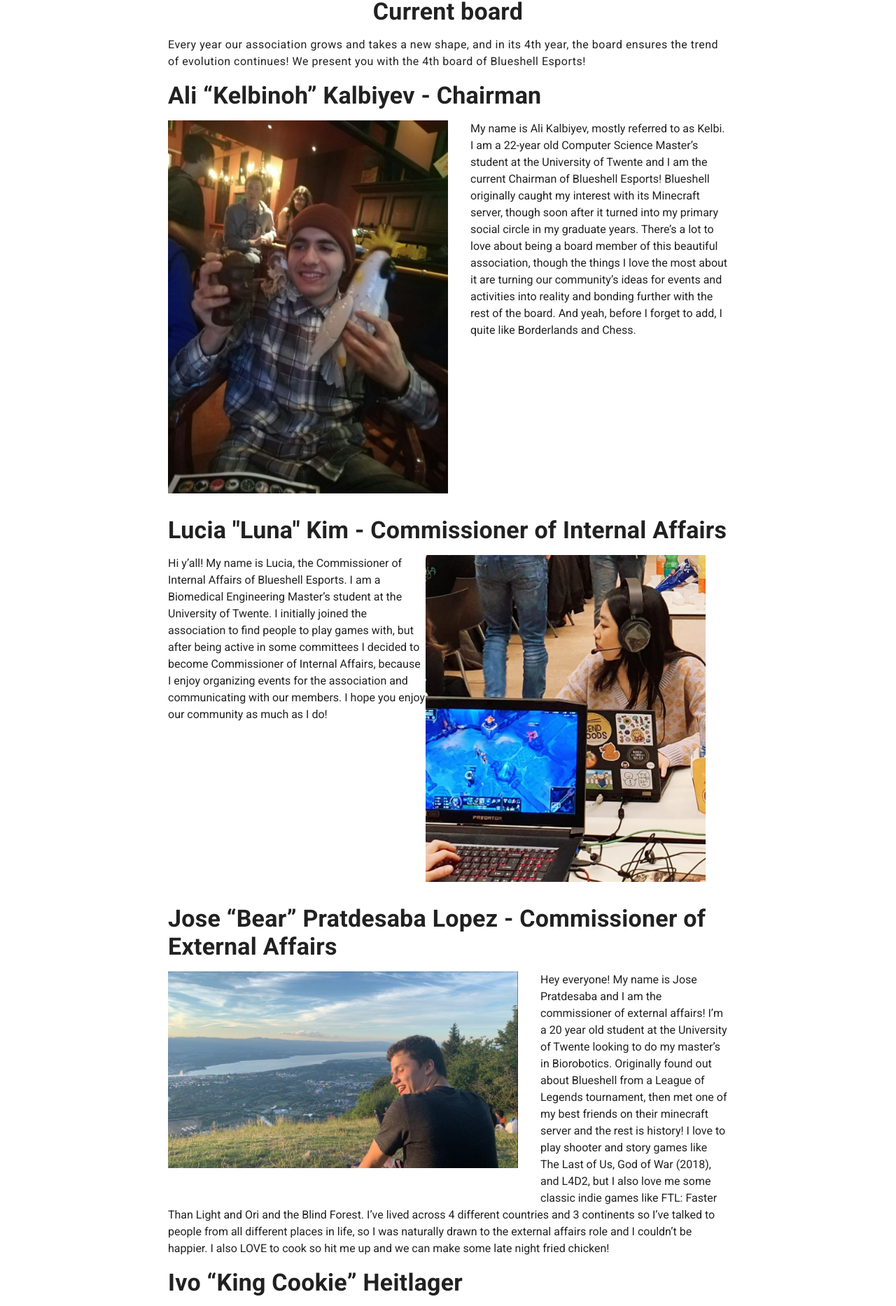
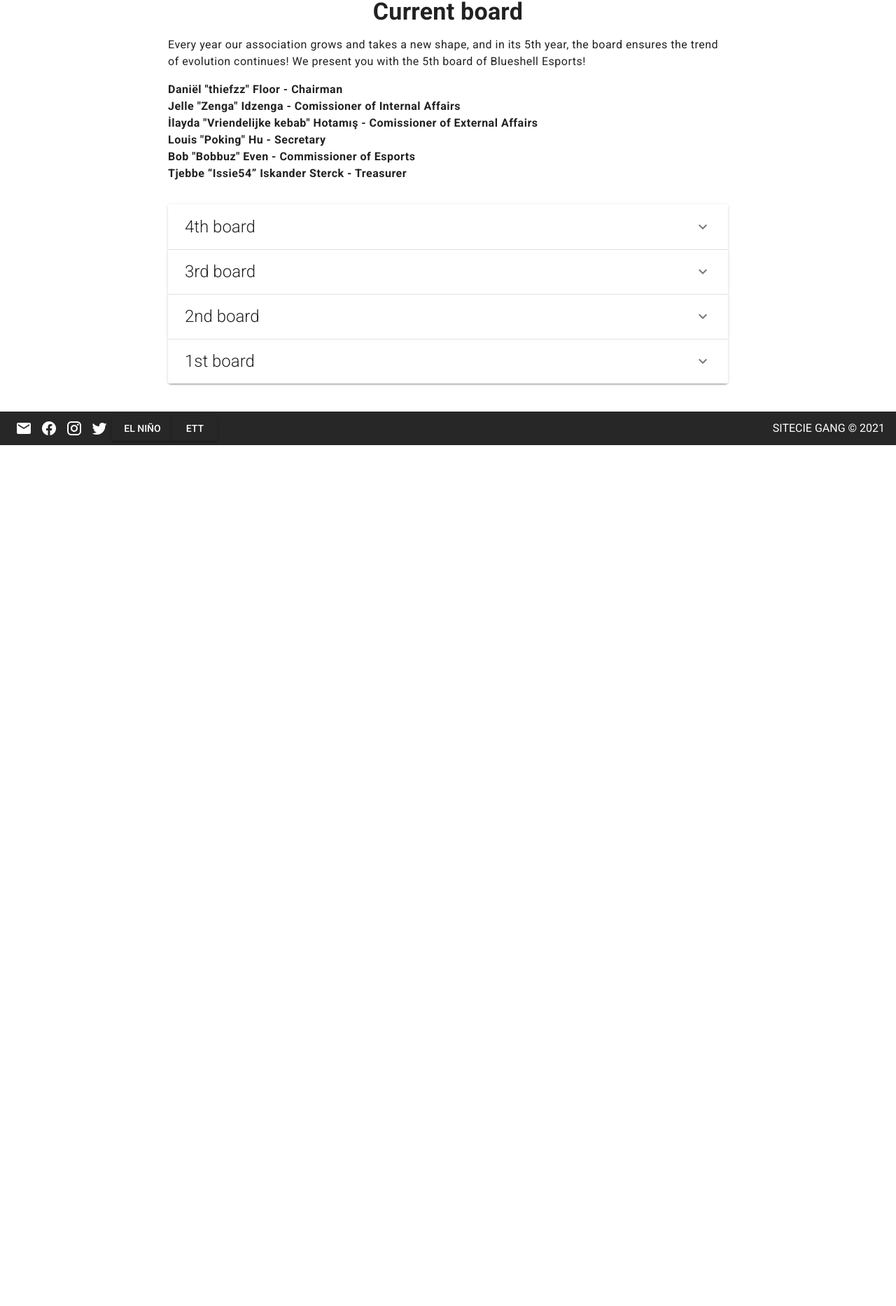
Before and after one commit to ESA-Blueshell/frontend, a Vue app: page /board in a window 1280 px wide. Shown: the part 408-2274 px from the top of the page at 70% size. After the commit the page ends 1044 px from the top, so only its background shows below. Built offline with nearby package versions, Linux system fonts and the light colour scheme.

Commit message:
updated board page

```diff
--- a/src/views/Board.vue
+++ b/src/views/Board.vue
@@ -7,73 +7,49 @@
           Current board
         </p>
         <p class="body-1">
-          Every year our association grows and takes a new shape, and in its 4th year, the board
-          ensures the trend of evolution continues! We present you with the 4th board of Blueshell
+          Every year our association grows and takes a new shape, and in its 5th year, the board
+          ensures the trend of evolution continues! We present you with the 5th board of Blueshell
           Esports!
         </p>
 
         <div class="d-flex flex-column">
-        <div>
-        <p class="text-h4" style="text-align: left; font-weight: bold">
-        Ali “Kelbinoh” Kalbiyev - Chairman
-      </p>
-        <div>
-          <img style="float:left; width: 400px;" src="../assets/kelbi.png" alt="Chairman" class="mr-8 mb-8">
-          <p>
-            My name is Ali Kalbiyev, mostly referred to as Kelbi. I am a 22-year old Computer Science Master’s student at the University of Twente and I am the current Chairman of Blueshell Esports! Blueshell originally caught my interest with its Minecraft server, though soon after it turned into my primary social circle in my graduate years. There’s a lot to love about being a board member of this beautiful association, though the things I love the most about it are turning our community’s ideas for events and activities into reality and bonding further with the rest of the board. And yeah, before I forget to add, I quite like Borderlands and Chess.
+          <p class="body-1 mb-0" style="text-align: left; font-weight: bold">
+            Daniël "thiefzz" Floor - Chairman
           </p>
-        </div>
-        </div>
 
-        <div>
-        <p class="text-h4" style="text-align: left; font-weight: bold">
-          Lucia "Luna" Kim - Commissioner of Internal Affairs
-        </p>
-        <div>
-          <img style="float:right; width: 400px;" src="../assets/lucia.png" alt="Internal" class="mr-8 mb-8">
-          <p>
-            Hi y’all! My name is Lucia, the Commissioner of Internal Affairs of Blueshell Esports. I am a Biomedical Engineering Master’s student at the University of Twente. I initially joined the association to find people to play games with, but after being active in some committees I decided to become Commissioner of Internal Affairs, because I enjoy organizing events for the association and communicating with our members. I hope you enjoy our community as much as I do!          </p>
-        </div>
-        </div>
+          <p class="body-1 mb-0" style="text-align: left; font-weight: bold">
+            Jelle "Zenga" Idzenga - Comissioner of Internal Affairs
+          </p>
 
-        <div>
-          <p class="text-h4" style="text-align: left; font-weight: bold">
-            Jose “Bear” Pratdesaba Lopez - Commissioner of External Affairs
+          <p class="body-1 mb-0" style="text-align: left; font-weight: bold">
+            İlayda "Vriendelijke kebab" Hotamış - Comissioner of External Affairs
           </p>
-          <div>
-            <img style="float:left; width: 500px;" src="../assets/jose.jpeg" alt="External" class="mr-8 mb-8">
-            <p>
-              Hey everyone! My name is Jose Pratdesaba and I am the commissioner of external affairs! I’m a 20 year old student at the University of Twente looking to do my master’s in Biorobotics. Originally found out about Blueshell from a League of Legends tournament, then met one of my best friends on their minecraft server and the rest is history! I love to play shooter and story games like The Last of Us, God of War (2018), and L4D2, but I also love me some classic indie games like FTL: Faster Than Light and Ori and the Blind Forest. I’ve lived across 4 different countries and 3 continents so I’ve talked to people from all different places in life, so I was naturally drawn to the external affairs role and I couldn’t be happier. I also LOVE to cook so hit me up and we can make some late night fried chicken!
-            </p>
-          </div>
-        </div>
 
-        <div>
-          <p class="text-h4" style="text-align: left; font-weight: bold">
-            Ivo “King Cookie” Heitlager
+          <p class="body-1 mb-0" style="text-align: left; font-weight: bold">
+            Louis "Poking" Hu - Secretary
           </p>
-          <div>
-            <img style="float:right; width: 400px;" src="../assets/ivo.jpeg" alt="Esports/Secretary" class="mr-8 mb-8">
-            <p>
-              I’m King Cookie, but sometimes I go by Ivo. I am addicted to video games.
-            </p>
-          </div>
-        </div>
 
-        <div>
-          <p class="text-h4" style="text-align: left; font-weight: bold">
-            Tjebbe “Issie54” Iskander Sterck
+          <p class="body-1 mb-0" style="text-align: left; font-weight: bold">
+            Bob "Bobbuz" Even - Commissioner of Esports
           </p>
-          <div>
-            <img style="float:left; width: 500px;" src="../assets/iskander.png" alt="Treasurer" class="mr-8 mb-8">
-            <p style="text-align: left">
-              Hi all. I’m Iskander, current treasurer (aka mula meester) of Blueshell. And currently in my third year of Advanced Technology (If you like extensive theoretical explanations, don’t choose this study). I was baited into Blueshell through a League of Legends tournament by a friendly rat (although to be honest, stopping with actively playing League of Legends has been one of the best decisions in my life). I became treasurer because I like fucking around with numbers and in the hope of organising many offline activities for Blueshell - Iskander 2020… yea we know how that turned out… That aside I hope you all enjoy our (currently offline) activities! See you there!
-            </p>
-          </div>
-        </div>
+
+          <p class="body-1 mb-0" style="text-align: left; font-weight: bold">
+            Tjebbe “Issie54” Iskander Sterck - Treasurer
+          </p>
         </div>
 
         <v-expansion-panels accordion class="mt-8">
+          <v-expansion-panel>
+            <v-expansion-panel-header class="text-h5 font-weight-light">4th board
+            </v-expansion-panel-header>
+            <v-expansion-panel-content>
+              Chairman: Ali “Kelbinoh” Kalbiyev<br>
+              Treasurer: Tjebbe “Issie54” Iskander Sterck<br>
+              Commissioner of Esports/Secretary: Ivo “King Cookie” Heitlager<br>
+              Commissioner of internal affairs: Lucia "Luna" Kim<br>
+              Commissioner of external affairs: Jose “Bear” Pratdesaba Lopez
+            </v-expansion-panel-content>
+          </v-expansion-panel>
           <v-expansion-panel>
             <v-expansion-panel-header class="text-h5 font-weight-light">3rd board
             </v-expansion-panel-header>
```
